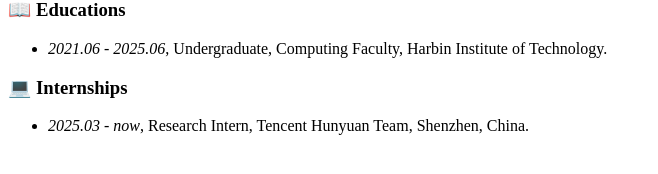
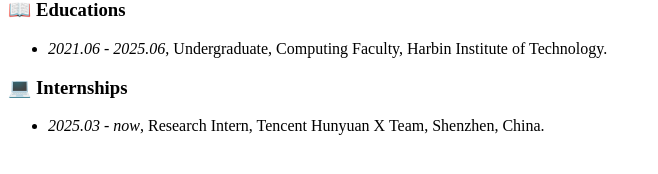
Before and after one commit to Ralph-Zhou/ralph-zhou.github.io, a Jekyll site: the page built from _pages/information/others.md, in a window 1280 px wide. Shown: the part 360-534 px from the top of the page, without its empty margins (0-658 px from the left). Built offline with Jekyll 4.4.1, drawn with Linux system fonts in a browser that asks for light colours; our own code applies the rules of GitHub Pages for plain Markdown files.

```diff
--- a/_pages/information/others.md
+++ b/_pages/information/others.md
@@ -4,4 +4,4 @@
 
 # 💻 Internships
 
-- *2025.03 - now*, Research Intern, Tencent Hunyuan Team, Shenzhen, China.
+- *2025.03 - now*, Research Intern, Tencent Hunyuan X Team, Shenzhen, China.
```
